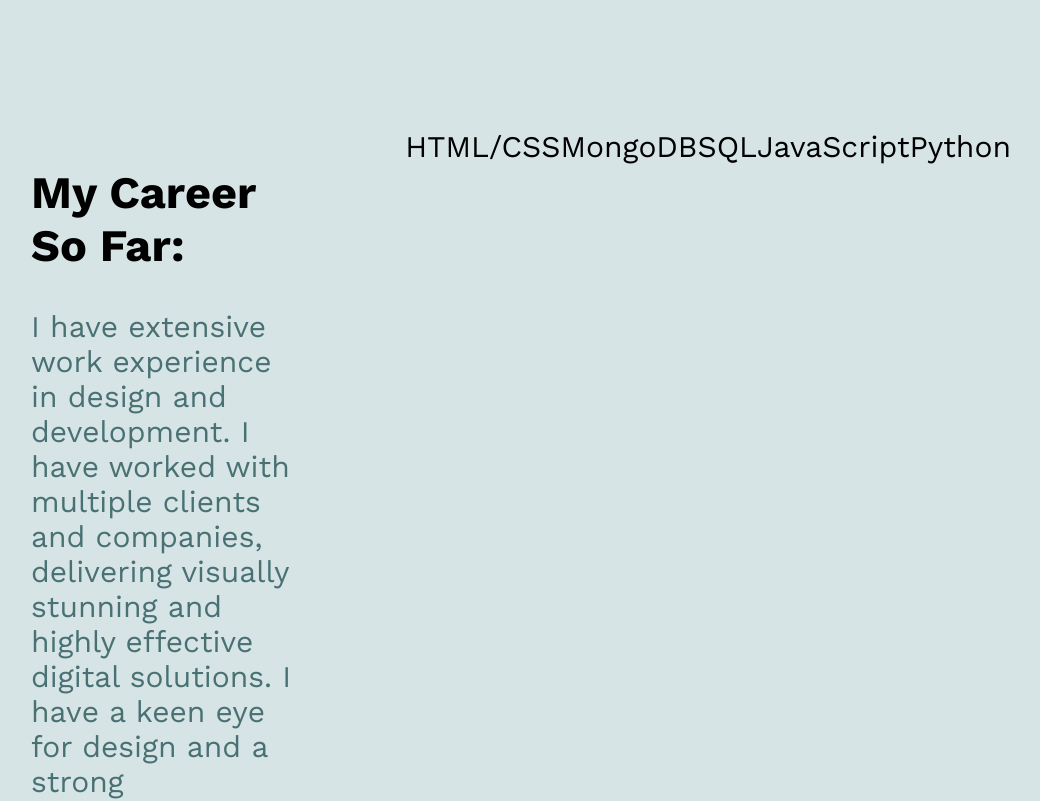
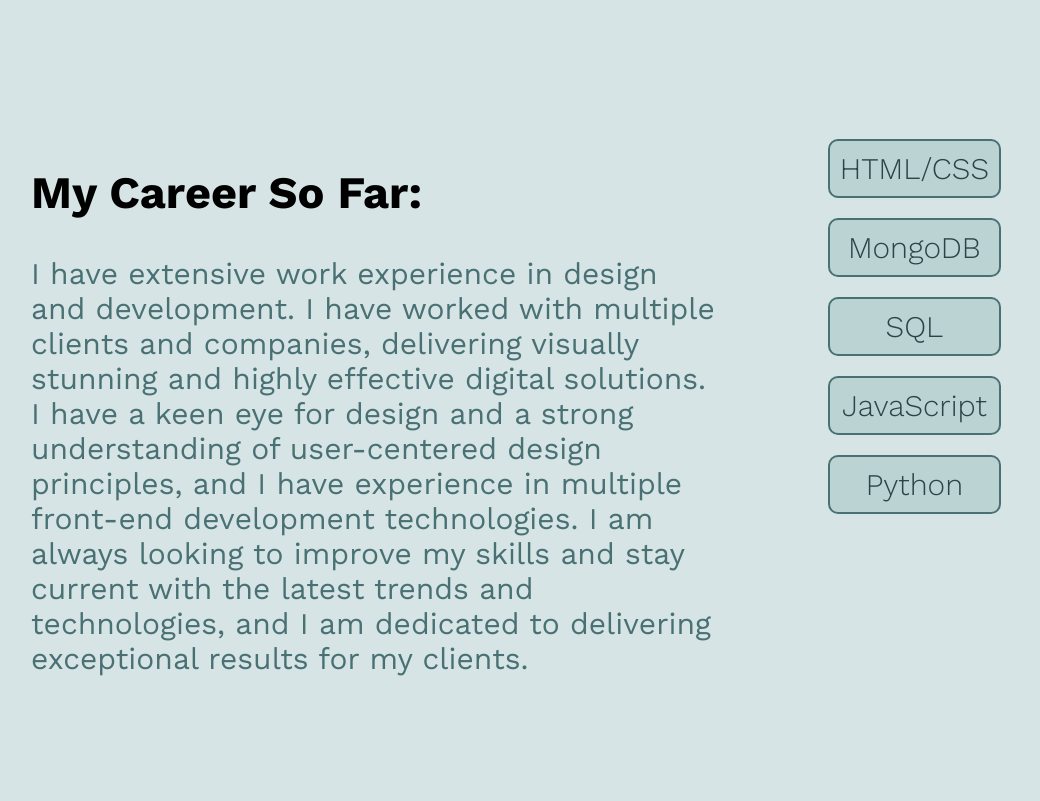
Before and after one commit to AMAARIDOR/portfolio-v1, a plain HTML site: page index.html in a window 1280 px wide. Shown: the part 820-1621 px from the top of the page, without its empty margins (119-1159 px from the left). Drawn offline with nearby package versions, Linux system fonts and the light colour scheme.

Commit message:
fix padding issues

```diff
--- a/index.html
+++ b/index.html
@@ -70,9 +70,10 @@
             to delivering exceptional results for my clients.
           </p>
         </div>
-        <div class="right-div">
-          <span>HTML/CSS</span><span>MongoDB</span><span>SQL</span><span></span
-          ><span>JavaScript</span><span>Python</span>
+        <div class="right-div" id="skill-list">
+          <span class="skill">HTML/CSS</span><span class="skill">MongoDB</span
+          ><span class="skill">SQL</span><span class="skill">JavaScript</span
+          ><span class="skill">Python</span>
         </div>
       </section>
       <section>
--- a/styles/style.css
+++ b/styles/style.css
@@ -92,3 +92,19 @@ section {
 .right-div {
   padding: 0 50px;
 }
+
+.skill {
+  border: 2px solid #497174;
+  background-color: #bcd3d4;
+  color: #2c4446;
+  font-weight: 300;
+  padding: 10px;
+  margin: 10px;
+  border-radius: 10px;
+}
+
+#skill-list {
+  display: flex;
+  flex-direction: column;
+  text-align: center;
+}
```
